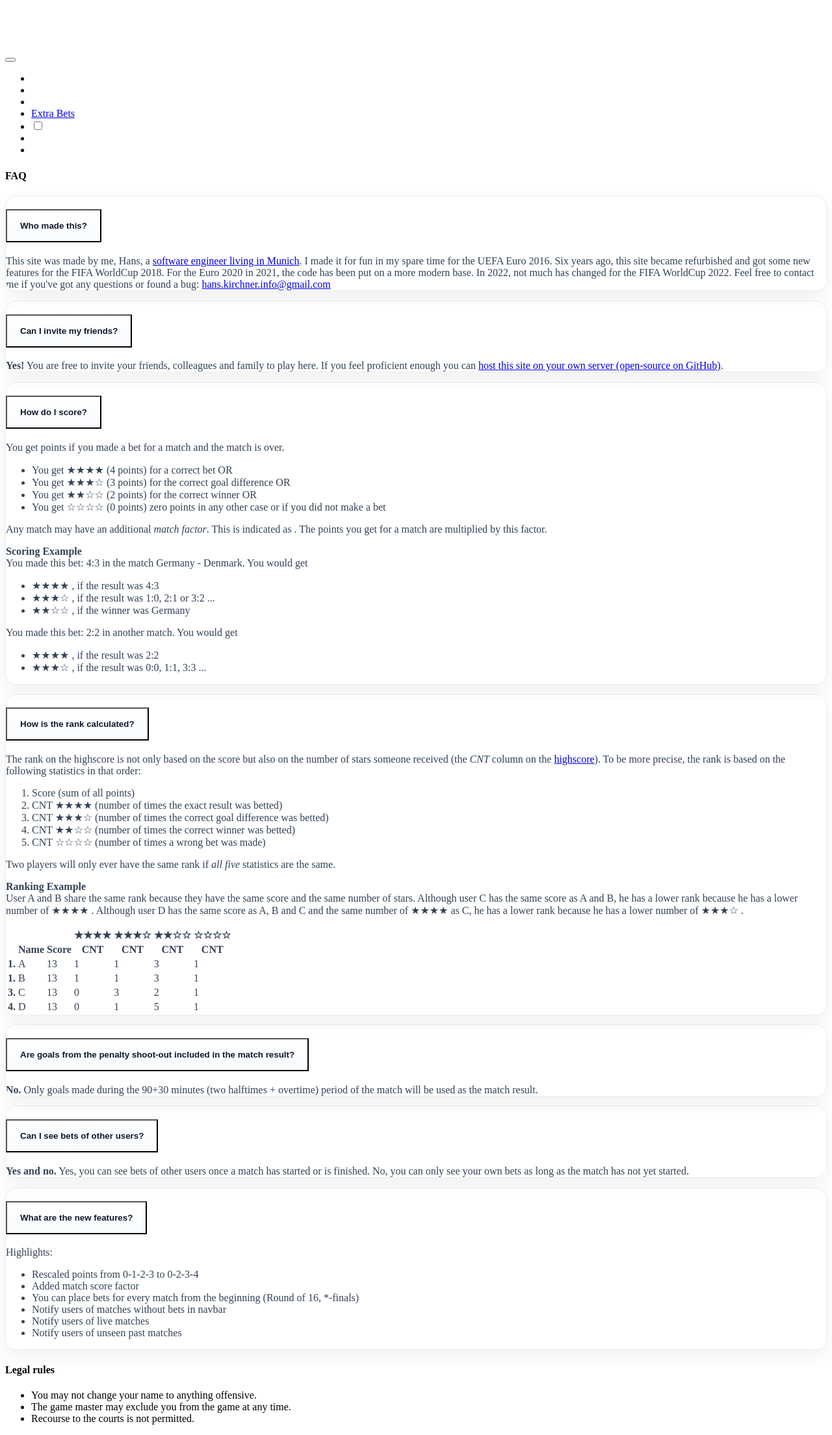
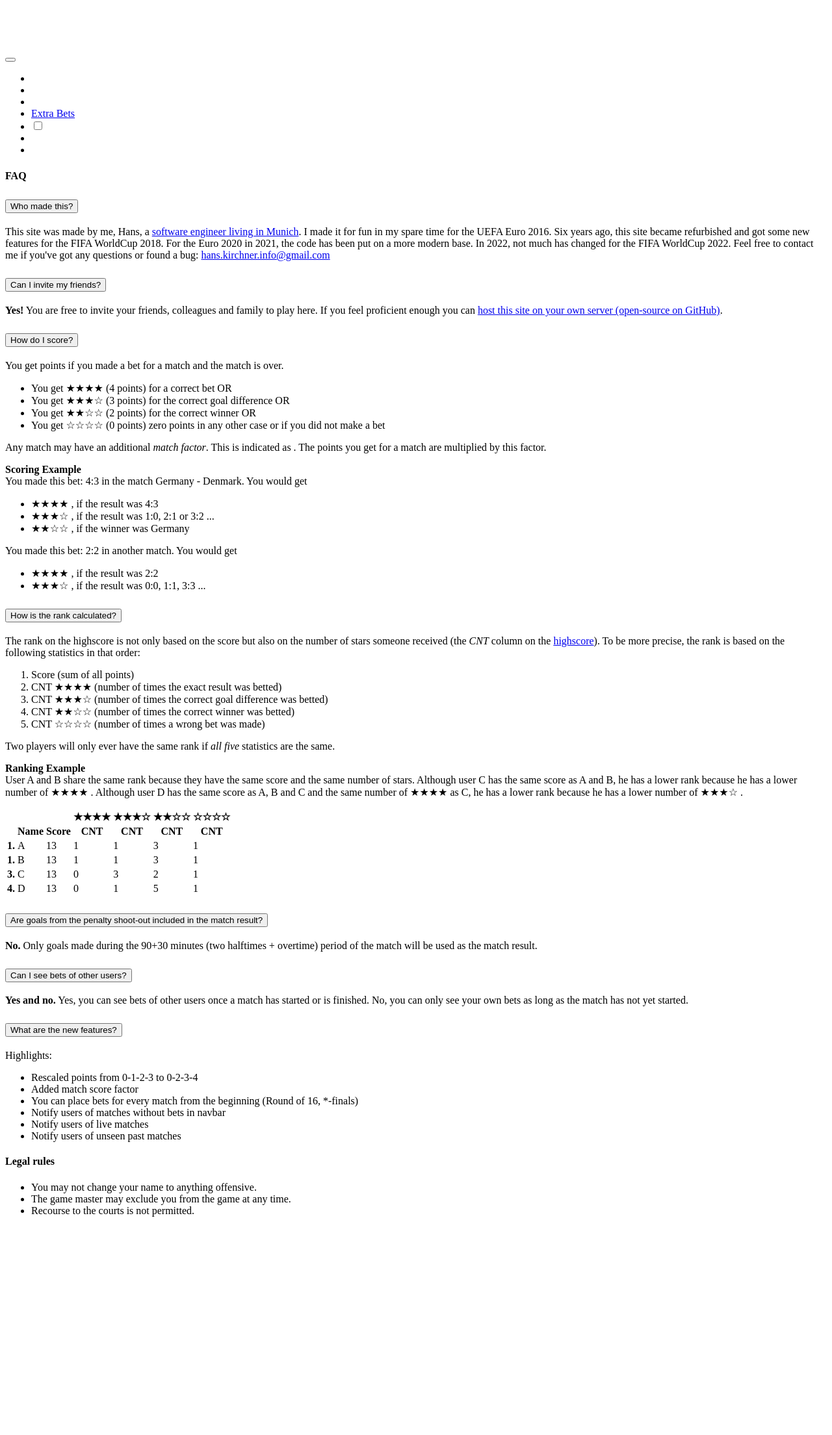
Before and after one commit to syxolk/euro2024, a Node project: template views/intro.hbs in a window 1280 px wide. Shown: the whole page at 65% size. After the commit the page ends 1873 px from the top, so only its background shows below. Run offline with Node 20 templates, Linux system fonts and the light colour scheme; the template is opened without the code that fills it, so the values that code supplies are empty; some libraries are stand-ins or nearby versions.

Commit message:
Remove special styling for FAQ

```diff
--- a/views/intro.hbs
+++ b/views/intro.hbs
@@ -1,44 +1,6 @@
 {{#> layout}}
 {{#*inline "head"}}
 <title>{{ t "intro.title" }} - {{@websiteName}}</title>
-<style>
-    .intro-faq {
-        margin-top: 0.75rem;
-    }
-
-    .intro-faq .accordion-item {
-        border: 1px solid rgba(15, 23, 42, 0.08);
-        border-radius: 16px;
-        overflow: hidden;
-        box-shadow: 0 10px 30px rgba(15, 23, 42, 0.06);
-    }
-
-    .intro-faq .accordion-item + .accordion-item {
-        margin-top: 0.9rem;
-    }
-
-    .intro-faq .accordion-button {
-        padding: 1rem 1.25rem;
-        font-weight: 600;
-        color: #0f172a;
-        background: linear-gradient(180deg, #ffffff 0%, #f8fafc 100%);
-    }
-
-    .intro-faq .accordion-button:not(.collapsed) {
-        color: #0f172a;
-        background: linear-gradient(180deg, #eff6ff 0%, #ffffff 100%);
-        box-shadow: none;
-    }
-
-    .intro-faq .accordion-button:focus {
-        box-shadow: 0 0 0 0.2rem rgba(37, 99, 235, 0.2);
-    }
-
-    .intro-faq .accordion-body {
-        color: #334155;
-        background: #ffffff;
-    }
-</style>
 {{/inline}}
 {{#*inline "body"}}
 {{> navbar}}
```
